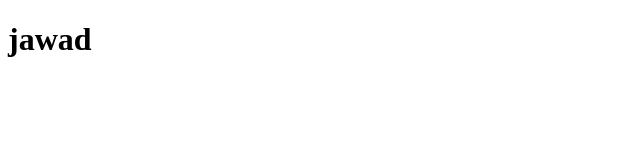
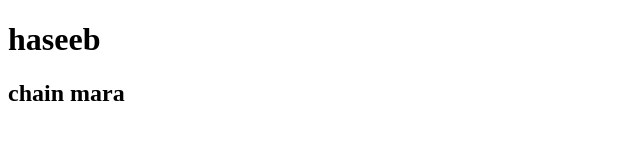
Before and after one commit to akhterjawad/Modern-JavaScript-Practice, a plain HTML site: page index.html in a window 1280 px wide. Shown: the whole page, without its empty margins (0-640 px from the left). Drawn offline with Linux system fonts and the light colour scheme.

Commit message:
practice of function

```diff
--- a/app.js
+++ b/app.js
@@ -384,19 +384,29 @@ let m = {
     age: 20,
 }
 localStorage.setItem('key,abba', m)
-localStorage.setItem('SendObject',JSON.stringify(m))
+localStorage.setItem('SendObject', JSON.stringify(m))
 
 // jub huma data ko get karna ho to getitem sa karta ha
-let k =() =>console.log('hello')
+let k = () => console.log('hello')
 k()
 
-let l =()=>{
+let l = () => {
     console.log('SMIT');
 }
 
-localStorage.setItem('key',JSON.stringify(m))
+localStorage.setItem('key', JSON.stringify(m))
 let data = JSON.parse(localStorage.getItem('key'))
 console.log(data);
-localStorage.setItem('key main',JSON.stringify(m));
+localStorage.setItem('key main', JSON.stringify(m));
 let liaquat = JSON.parse(localStorage.getItem('key main'))
 console.log(liaquat);
+
+let NainTara = document.querySelector('h1')
+NainTara.innerHTML='haseeb'
+let main = document.querySelector('h2')
+main.innerHTML='chain mara'
+
+function late(name){
+    console.log(name);
+}
+late('jawad')
--- a/index.html
+++ b/index.html
@@ -7,6 +7,7 @@
 </head>
 <body>
     <h1>jawad</h1>
+    <h2>kamran</h2>
     <div></div>
 
 
```
